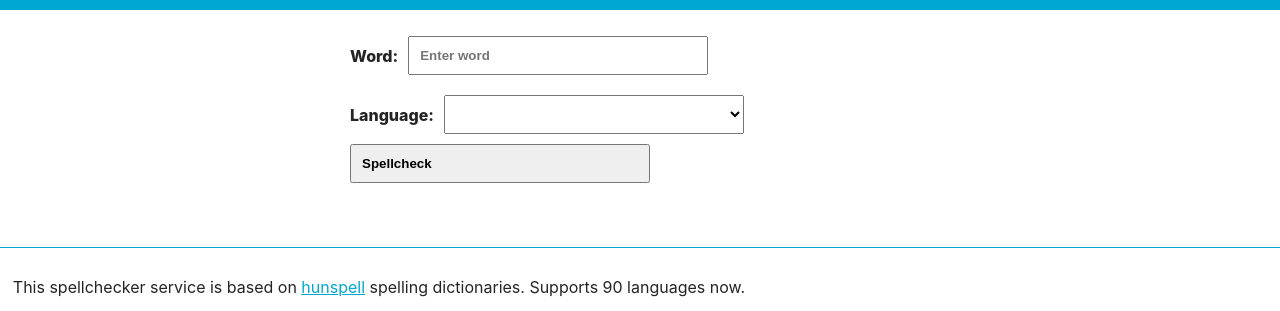
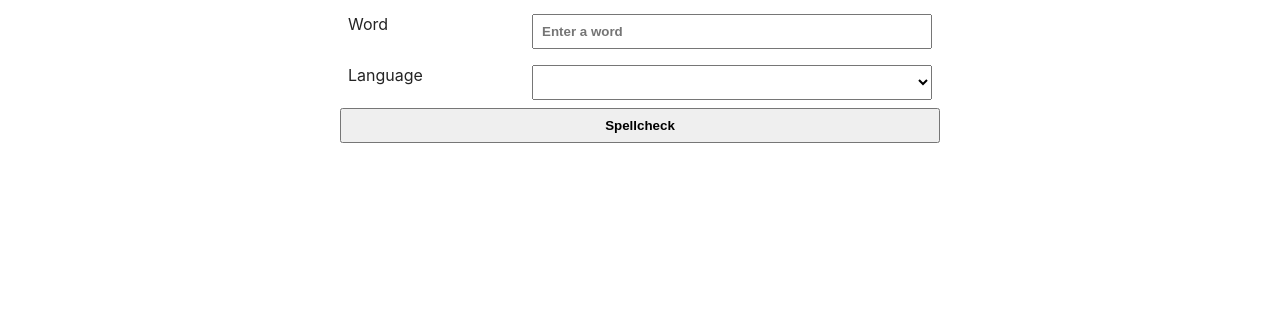
Before and after one commit to santhoshtr/spellchecker-webservice, a website: page public/index.html in a window 1280 px wide. Shown: the part 81-392 px from the top of the page. Drawn offline with Linux system fonts and the light colour scheme; no server answers.

Commit message:
Update styling

```diff
--- a/public/index.html
+++ b/public/index.html
@@ -1,5 +1,6 @@
 <!DOCTYPE html>
 <html lang="en">
+
     <head>
         <meta charset="utf-8">
         <meta name="viewport" content="width=device-width,initial-scale=1">
@@ -7,17 +8,22 @@
         <script src="js/index.js"></script>
         <link href="style/main.css" rel="stylesheet" type="text/css" />
     </head>
+
     <body>
         <header>
             <h1>Spellchecker</h1>
         </header>
         <main class="container">
             <form class="form" onSubmit="return onSubmit()">
-                <label for="word" class="row">Word:
-                    <input id="word" class="row" placeholder="Enter word" /></label>
-                <label for="language" class="row">Language:
-                    <select id="language" class="row" placeholder="Select language" value="en"></select></label>
-                <button type="submit" class="row">Spellcheck</button>
+                <div class="row">
+                    <label for="word" class="row">Word</label>
+                    <input id="word" class="row" placeholder="Enter a word" required/>
+                </div>
+                <div class="row">
+                    <label for="language" class="row">Language</label>
+                    <select id="language" class="row" placeholder="Select a language"></select>
+                </div>
+                <button type="submit">Spellcheck</button>
             </form>
             <section class="result">
                 <div id="status" class="row"></div>
@@ -26,13 +32,15 @@
             </section>
         </main>
         <footer>
-            <p>This spellchecker service is based on <a href="https://hunspell.github.io/">hunspell</a> spelling dictionaries. Supports 90 languages now.</p>
+            <p>This spellchecker service is based on <a href="https://hunspell.github.io/">hunspell</a> spelling
+                dictionaries. Supports 90 languages now.</p>
             <h2>API</h2>
             <ul>
                 <li><code>spellcheck/:language/:word</code>: Check the word in the given language for spelling mistakes.
                     <a href="/spellcheck/en/Educashion">Example</a></li>
                 <li><code>list/languages</code>: List available languages. <a href="/list/languages">Example</a></li>
             </ul>
-            <p><a href="https://github.com/santhoshtr/spellchecker-webservice">Source code</a> | &copy; <a href="https://thottingal.in">Santhosh Thottingal</a> | MIT Licensed</p>
+            <p><a href="https://github.com/santhoshtr/spellchecker-webservice">Source code</a> | &copy; <a
+                    href="https://thottingal.in">Santhosh Thottingal</a> | MIT Licensed</p>
         </footer>
     </body>
--- a/public/js/index.js
+++ b/public/js/index.js
@@ -44,7 +44,14 @@ function onLoad () {
     languages.map((language) => {
       const option = document.createElement('option')
       option.value = language
-      option.textContent = Intl.DisplayNames ? new Intl.DisplayNames(['en'], { type: 'language' }).of(language) : language
+      if (language === 'en') {
+        option.selected = true
+      }
+      let languageName = language
+      if (Intl.DisplayNames) {
+        languageName += ' - ' + new Intl.DisplayNames(['en'], { type: 'language' }).of(language)
+      }
+      option.textContent = languageName
       languagesNode.appendChild(option)
     })
   })
--- a/public/style/main.css
+++ b/public/style/main.css
@@ -1,6 +1,5 @@
 :root {
-  --primary-color: #00a7d0;
-  --bg-color: #eee;
+  --primary-color: #242424;
   --text-color: #242424;
   --white: #ffffff;
 }
@@ -36,7 +35,6 @@ footer {
 
 h1 {
   margin: 0;
-  padding: 10px 0;
 }
 
 .container {
@@ -44,6 +42,7 @@ h1 {
   padding: 1em;
   margin: auto;
   max-width: 600px;
+  min-height: 40vh;
 }
 
 .row,
@@ -52,6 +51,8 @@ h1 {
   display: flex;
   flex: 0 1 auto;
   flex-wrap: wrap;
+  justify-content: space-between;
+  margin: 4px;
 }
 
 .source-container,
@@ -69,26 +70,19 @@ h1 {
   flex-direction: column;
 }
 
-label {
-  font-weight: 800;
-  padding: 10px;
-  align-items: center;
-}
-
 input,
 select {
-  padding: 10px;
-  margin: 0 10px;
+  padding: 8px;
+  margin: 0 8px;
   font-weight: 800;
-  width: 300px;
+  width: 400px;
+  align-self: flex-end;
 }
 
 button {
-  padding: 10px;
-  margin: 0 10px;
+  padding: 8px;
   font-weight: 800;
-  width: 300px;
-}
+ }
 
 progress {
   height: 4px;
@@ -101,5 +95,5 @@ progress {
 }
 
 .result {
-    margin-top: 2em;;
+    margin-top: 2em;
 }
```
